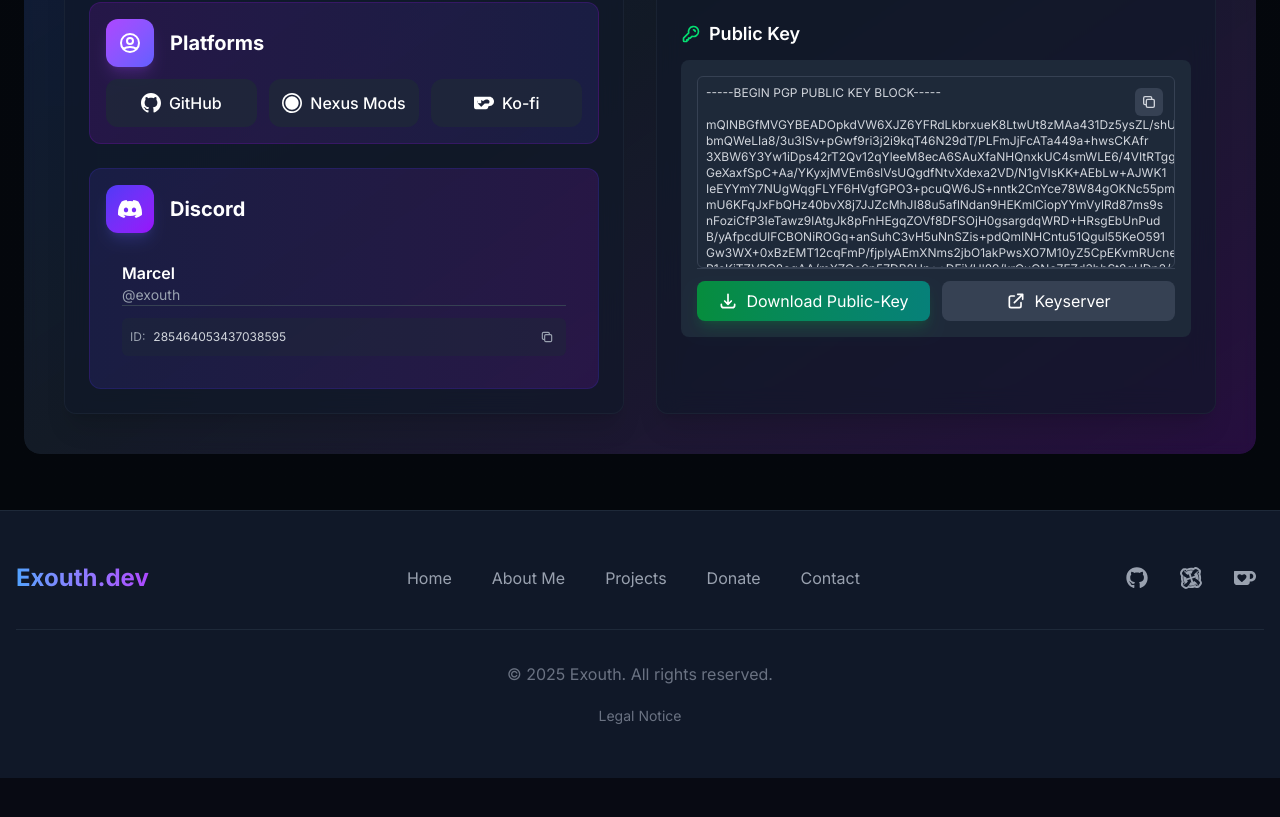
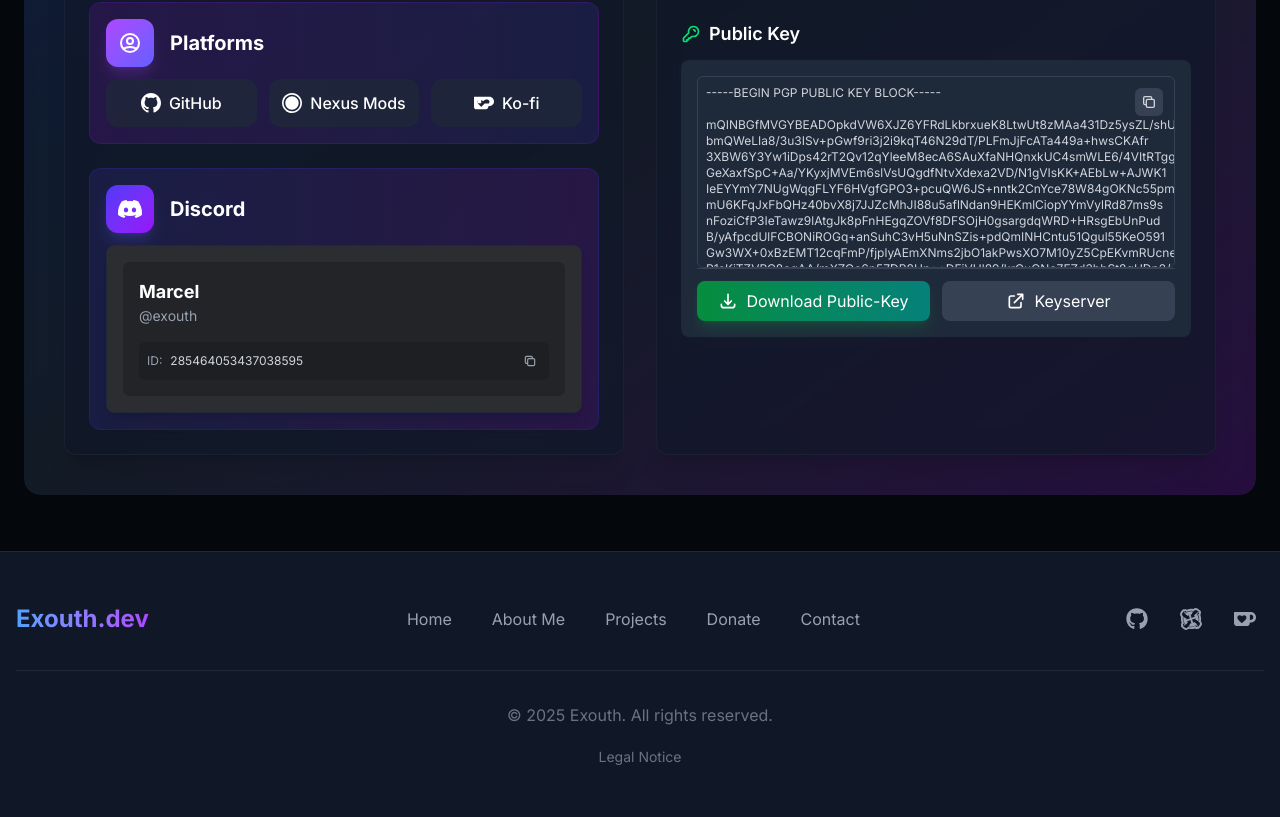
Before and after one commit to Exouth/personal-website, a React (Vite) app in the folder client/: page / in a window 1280 px wide. Shown: the part 3574-4391 px from the top of the page. Before the commit the page ends 4352 px from the top, so only its background shows below. Built offline with nearby package versions, Linux system fonts and the light colour scheme.

Commit message:
Changed Design of DIscord Contact Section

```diff
--- a/client/src/components/contact/DirectContact.tsx
+++ b/client/src/components/contact/DirectContact.tsx
@@ -116,16 +116,14 @@
               </div>
             </div>
 
-            <div className="flex-1 bg-discord-dark rounded-lg p-4 flex flex-col">
-              <div className="flex items-center gap-3">
-                <div>
-                  <div className="font-semibold text-white">Marcel</div>
+            <div className="flex-1 bg-[#2B2D31] rounded-lg p-4 flex flex-col shadow-lg overflow-hidden border border-gray-800">
+              <div className="flex items-start">
+                <div className="w-full bg-[#232428] rounded-md overflow-hidden p-4">
+                  <div className="flex flex-col">
+                    <div className="font-bold text-white text-lg">Marcel</div>
                     <div className="text-gray-400 text-sm">@exouth</div>
-                </div>
-              </div>
 
-              <div className="mt-auto pt-3 border-t border-gray-700">
-                <div className="flex items-center bg-gray-800/50 p-2 rounded-md">
+                    <div className="mt-4 flex items-center bg-[#1E1F22] p-2 rounded-md">
                       <span className="text-xs font-mono text-gray-400 mr-2">ID:</span>
                       <span className="text-xs font-mono text-gray-300 select-all">285464053437038595</span>
                       <motion.button
@@ -150,6 +148,8 @@
               </div>
             </div>
           </div>
+        </div>
+      </div>
     </motion.div>
   );
 };
```
Lines whose indentation alone changed are shown as unchanged.
